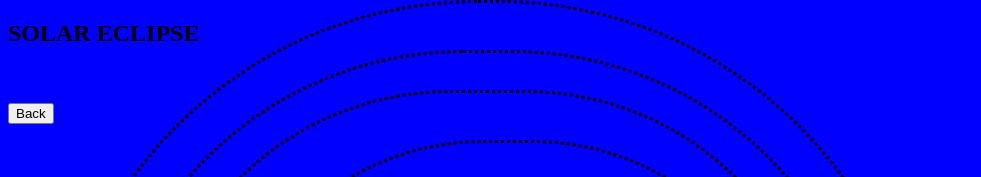
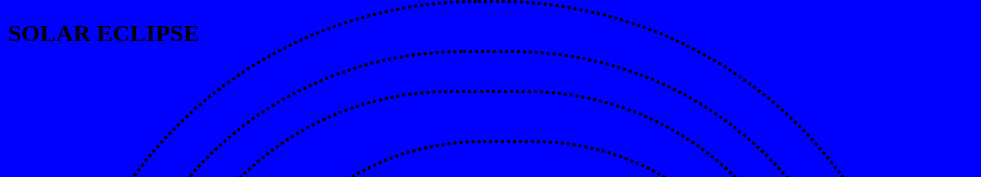
Before and after one commit to Vishnusodinapalli939/combinators, a plain HTML site: page solar.html in a window 1280 px wide. Shown: the top 177 px of the page, without its empty margins (0-981 px from the left). Drawn offline with Linux system fonts and the light colour scheme.

Commit message:
deleted button

```diff
--- a/solar.html
+++ b/solar.html
@@ -187,7 +187,6 @@
     <div class="saturn">saturn</div>
     <div class="uranus">uranus</div>
     <div class="pluto">neptune</div><br><br>
-    <a href="./index.html"><button>Back</button></a>
 
 </body>
 </html>
```
